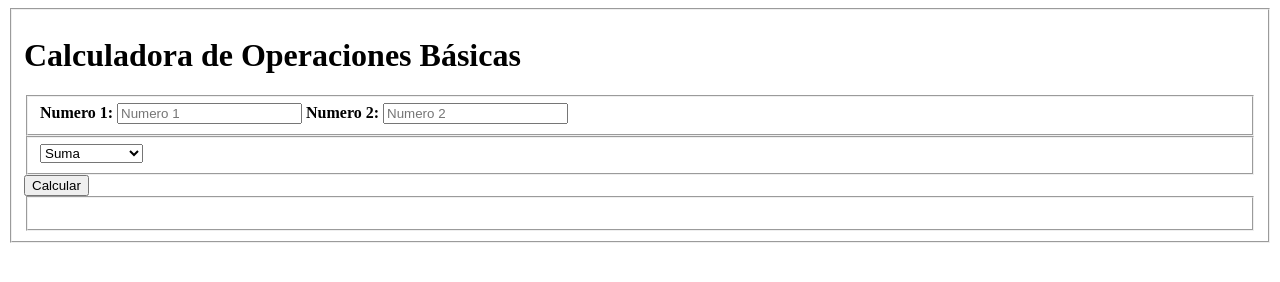
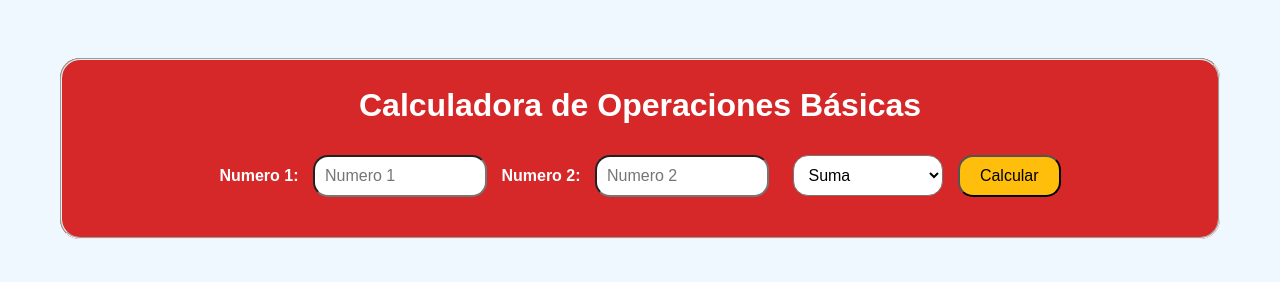
Before and after one commit to Jarsilustra/Entregable-3, a plain HTML site: page index.html in a window 1280 px wide. Drawn offline with Linux system fonts and the light colour scheme.

Commit message:
css formulario

```diff
--- a/index.html
+++ b/index.html
@@ -4,29 +4,24 @@
     <meta charset="UTF-8">
     <meta name="viewport" content="width=device-width, initial-scale=1.0">
     <title>Calculadora Básica</title>
+    <link rel="stylesheet" href="styles.css">
 </head>
 <body>
     <fieldset>
     <h1>Calculadora de Operaciones Básicas</h1>
-    <fieldset>
     <div class="Calculadora">
         <label for="num1"><b>Numero 1:</b></label>
         <input type="number" id="num1" placeholder="Numero 1">
         <label for="num2"><b>Numero 2:</b></label>
         <input type="number" id="num2" placeholder="Numero 2">
-    </fieldset>
-    <fieldset>
     <select name="operacion" id="operacion">
         <option value="suma">Suma</option>
         <option value="resta">Resta</option>
         <option value="multiplicacion">multiplicación</option>
         <option value="division">División</option>
     </select>
-    </fieldset>
     <button onclick="ejecutaroperacion()">Calcular</button>
-    <fieldset>
         <p id="resultado"></p>
-    </fieldset>
     </fieldset>
     </div>
 </body>
--- a/styles.css
+++ b/styles.css
@@ -1,4 +1,44 @@
-body{
-    background-color: #99582a;
-    font-family: Arial, Helvetica, sans-serif;
+body {
+  font-family: Arial, sans-serif;
+  color: #fff;
+  text-align: center;
+  padding: 50px;
+  background-color: #f0f8ff;
 }
+
+fieldset{
+    background-color: #d62828;
+    border-radius: 20px;
+}
+
+.calculator {
+  background-color: white;
+  color: #fff;
+  padding: 20px;
+  border-radius: 20px;
+  display: inline-block;
+  box-shadow: 0px 0px 10px #aaa;
+}
+
+input, select {
+    background-color: #fff;
+  margin: 10px;
+  padding: 10px;
+  width: 150px;
+  font-size: 16px;
+  cursor: pointer;
+  border-radius: 15px;
+}
+
+button {
+    background-color: #ffbe0b;
+  padding: 10px 20px;
+  font-size: 16px;
+  cursor: pointer;
+  border-radius: 15px;
+}
+
+#resultado {
+  font-weight: bold;
+  margin-top: 20px;
+}
```
